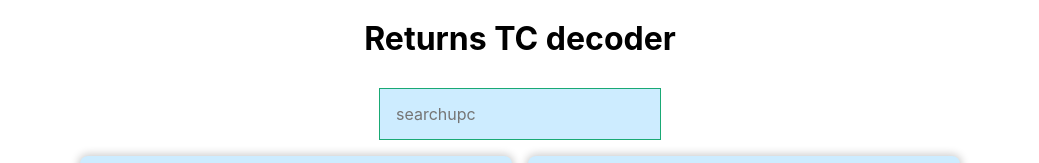
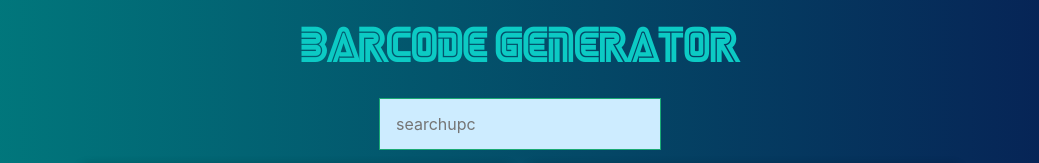
Before and after one commit to geethayr/git_react_app, a React (Create React App) app: page / in a window 1280 px wide. Shown: the top 163 px of the page, without its empty margins (120-1159 px from the left). Built offline with nearby package versions, Linux system fonts and the light colour scheme.

Commit message:
Added Sega.woff and App.css for styling

```diff
--- /dev/null
+++ b/src/App.css
@@ -0,0 +1,15 @@
+
+/* #### Generated By: http://www.cufonfonts.com #### */
+
+@font-face {
+    font-family: 'SEGA LOGO FONT';
+    font-style: normal;
+    font-weight: normal;
+    src: local('SEGA LOGO FONT'), url('SEGA.woff') format('woff');
+}
+
+h1 {
+    font-family: 'SEGA LOGO FONT';
+    font-weight: 200;
+    color: #0ccac4;
+}
--- a/src/App.js
+++ b/src/App.js
@@ -2,6 +2,7 @@
 import {upcs} from "./upcs";
 import SearchBox from './SearchBox';
 import CardList from './CardList';
+import './App.css'
 
 
 class App extends Component {
@@ -21,12 +22,12 @@
     }
     render() {
         const filteredUpc = this.state.upcs.filter(upcs => {
-            return upcs.productname.toLowerCase().includes(this.state.searchfield.toLowerCase());
+            return upcs.upc.toLowerCase().includes(this.state.searchfield.toLowerCase());
             console.log("[Filtered UPCS in App]", filteredUpc);
         })
         return(
             <div className='tc'>
-                <h1>Returns TC decoder</h1>
+                <h1 className='f2'>BarCode Generator</h1>
                 <SearchBox searchChange={this.onSearchChange}/>
                 <CardList upcs={filteredUpc}/>
                 </div>
--- a/src/index.css
+++ b/src/index.css
@@ -5,6 +5,7 @@
     sans-serif;
   -webkit-font-smoothing: antialiased;
   -moz-osx-font-smoothing: grayscale;
+  background: linear-gradient(to left, rgba(7,27,82,1)0%, rgba(0,128,128,1)100%);
 }
 
 code {
```
Also changed, not shown: src/SEGA.woff (added).
